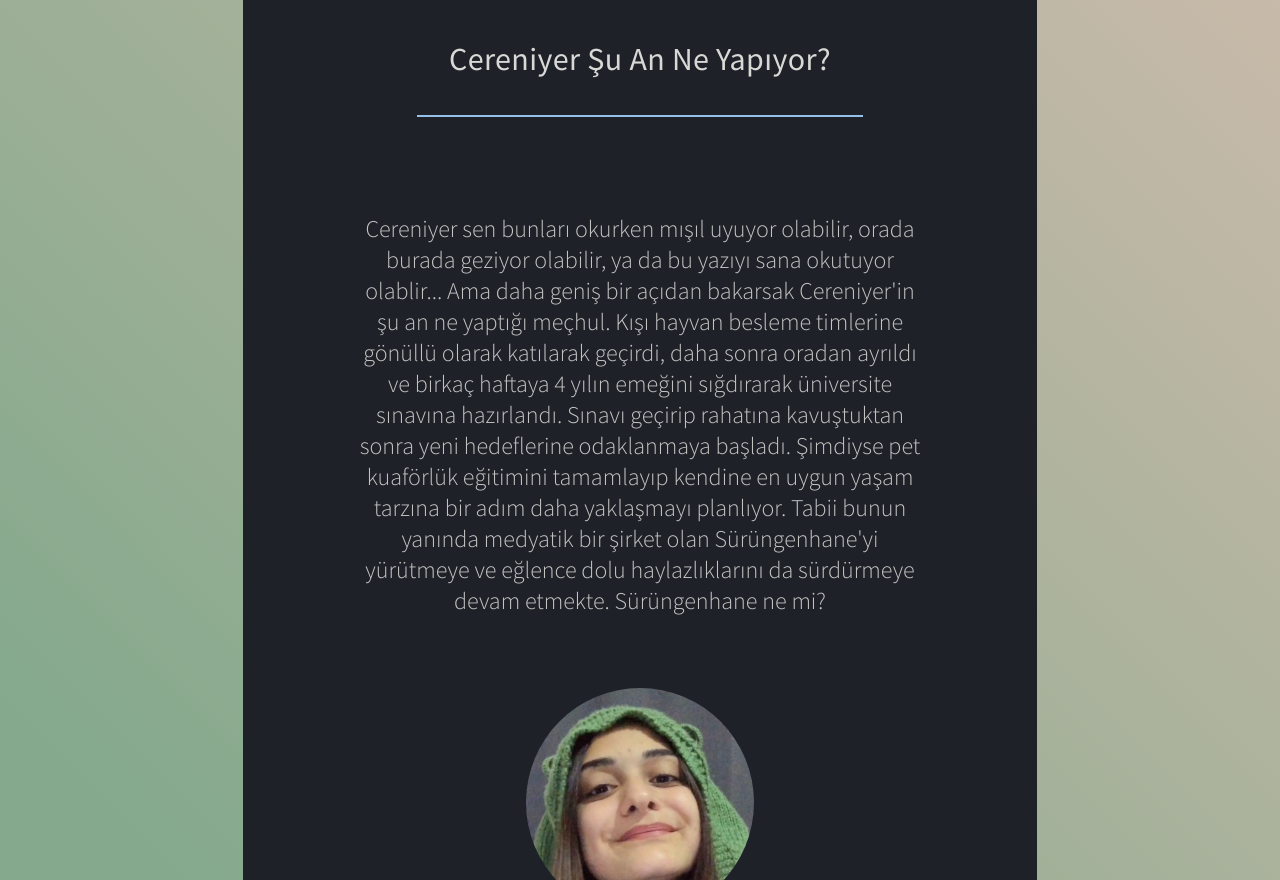
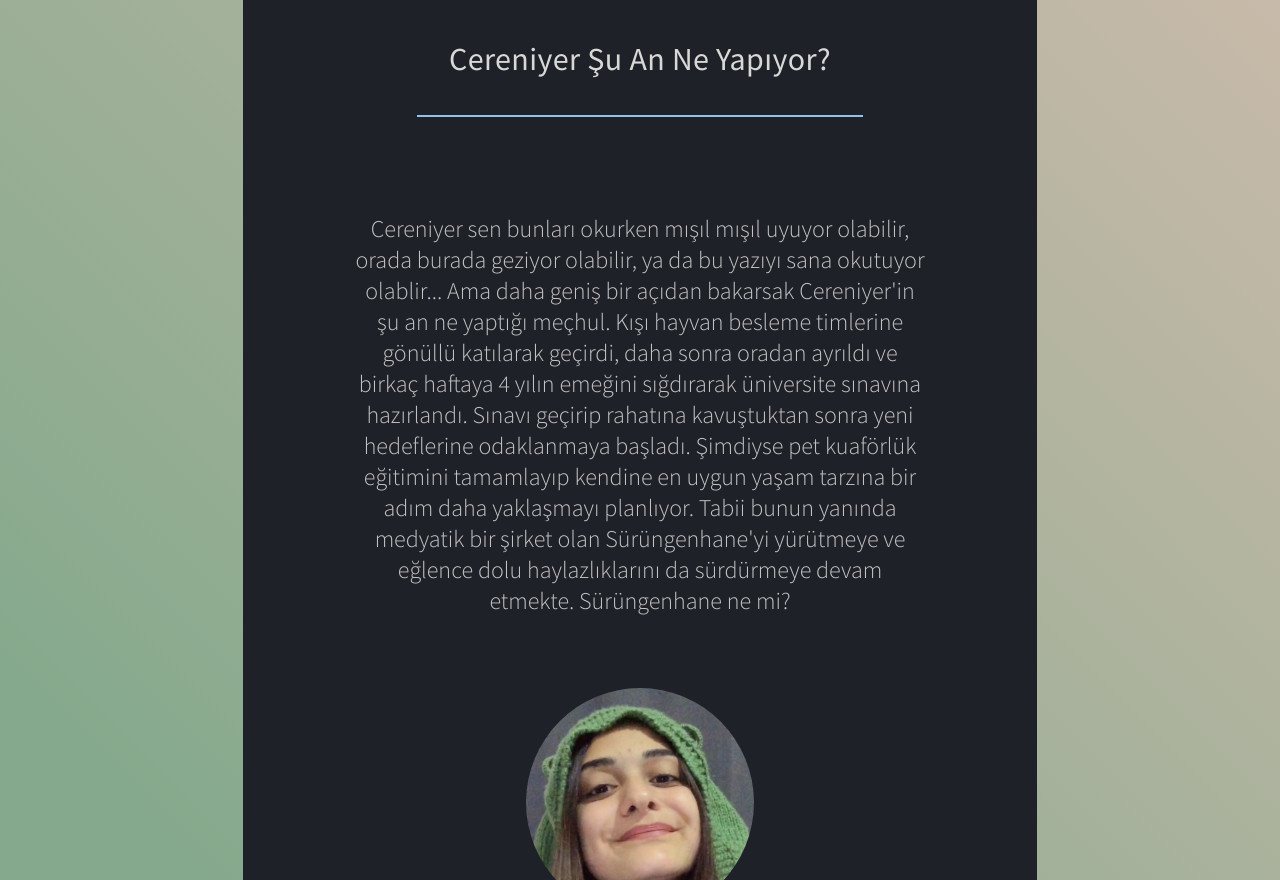
Before and after one commit to arvofm/My-Basic-Stuff, a website: page Cereniyer/about.html in a window 1280 px wide. Shown: the part 726-1606 px from the top of the page. Drawn offline with Linux system fonts and the light colour scheme.

Commit message:
Update about.html

```diff
--- a/Cereniyer/about.html
+++ b/Cereniyer/about.html
@@ -35,9 +35,9 @@
             <div class="content-section">
                 <div class="content-blank"></div>
                 <h2 class="content-title">Cereniyer Şu An Ne Yapıyor?</h2>
-                <p>Cereniyer sen bunları okurken mışıl uyuyor olabilir, orada burada geziyor olabilir, ya da bu yazıyı
+                <p>Cereniyer sen bunları okurken mışıl mışıl uyuyor olabilir, orada burada geziyor olabilir, ya da bu yazıyı
                     sana okutuyor olablir... Ama daha geniş bir açıdan bakarsak Cereniyer'in şu an ne yaptığı meçhul.
-                    Kışı hayvan besleme timlerine gönüllü olarak katılarak geçirdi, daha sonra oradan ayrıldı ve birkaç
+                    Kışı hayvan besleme timlerine gönüllü katılarak geçirdi, daha sonra oradan ayrıldı ve birkaç
                     haftaya 4 yılın emeğini sığdırarak üniversite sınavına hazırlandı. Sınavı geçirip rahatına
                     kavuştuktan sonra yeni hedeflerine odaklanmaya başladı. Şimdiyse pet kuaförlük eğitimini tamamlayıp
                     kendine en uygun yaşam tarzına bir adım daha yaklaşmayı planlıyor. Tabii bunun yanında medyatik bir
```
